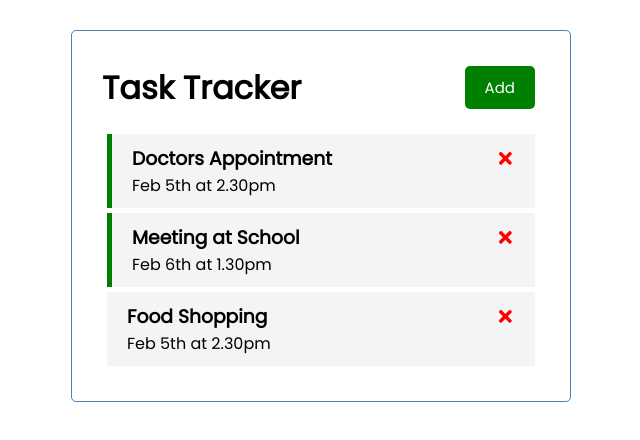
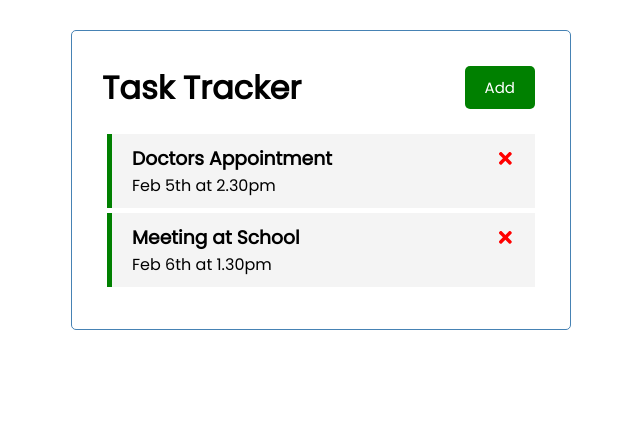
Before and after one commit to BranLim/react-crash-course-2021, a React (Create React App) app: page / in a window 1280 px wide. Shown: the top 440 px of the page, without its empty margins (319-959 px from the left). Built offline with nearby package versions, Linux system fonts and the light colour scheme; data requests are answered from the project's data file.

Commit message:
Implement delete call

```diff
--- a/db.json
+++ b/db.json
@@ -11,12 +11,6 @@
       "text": "Meeting at School",
       "day": "Feb 6th at 1.30pm",
       "reminder": true
-    },
-    {
-      "id": 3,
-      "text": "Food Shopping",
-      "day": "Feb 5th at 2.30pm",
-      "reminder": false
     }
   ]
 }
--- a/src/App.js
+++ b/src/App.js
@@ -28,7 +28,8 @@
     setTasks([...tasks, newTask]);
   }
 
-  const deleteTask = (id) => {
+  const deleteTask = async (id) => {
+    await fetch(`http://localhost:5000/tasks/${id}`, { method: 'DELETE' })
     setTasks(tasks.filter((task) => task.id !== id));
   }
 
```
